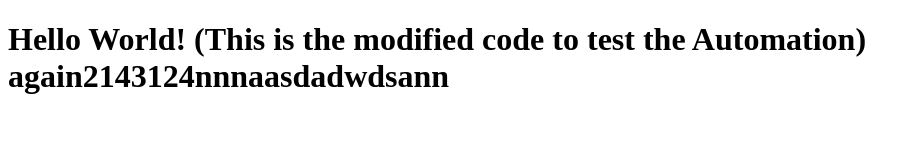
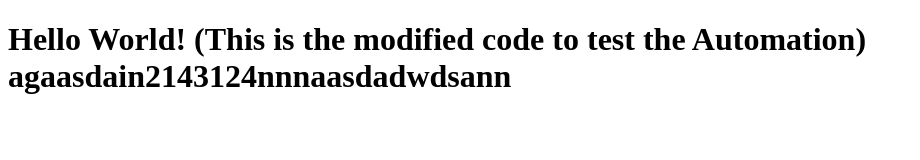
Before and after one commit to RayyanShaikh1905/my-app-code, a plain HTML site: page index.html in a window 1280 px wide. Shown: the whole page, without its empty margins (0-920 px from the left). Drawn offline with Linux system fonts and the light colour scheme.

Commit message:
Update index.html

```diff
--- a/index.html
+++ b/index.html
@@ -4,6 +4,6 @@
     <title>Sample App</title>
 </head>
 <body>
-    <h1>Hello World! (This is the modified code to test the Automation) again2143124nnnaasdadwdsann </h1>
+    <h1>Hello World! (This is the modified code to test the Automation) agaasdain2143124nnnaasdadwdsann </h1>
 </body>
 </html>
```
